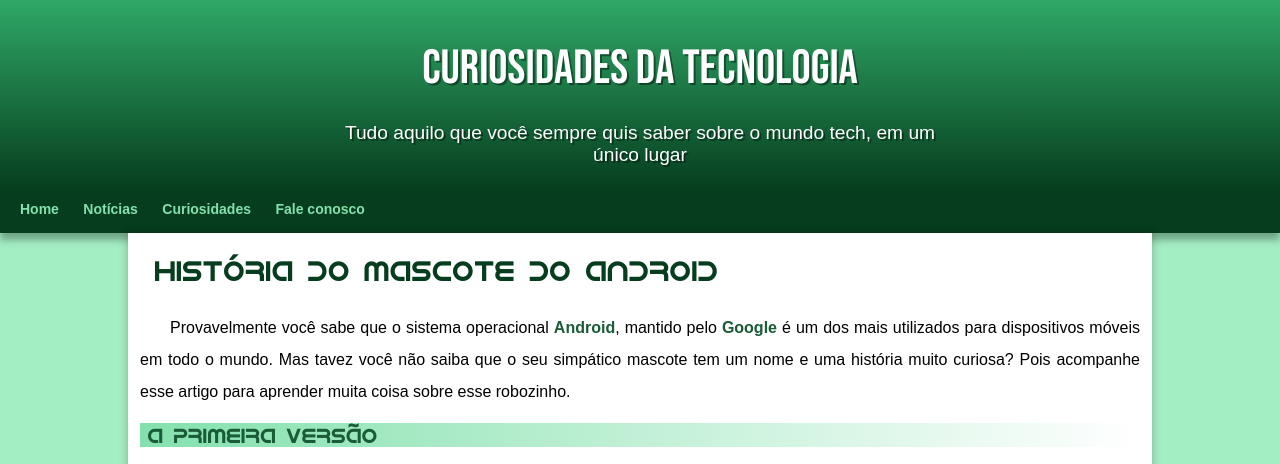
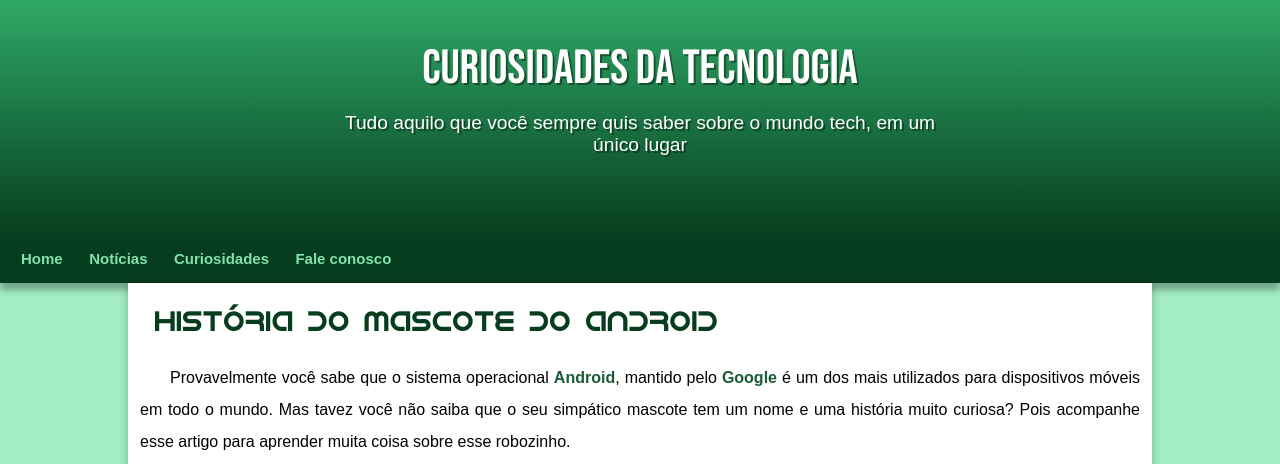
Before and after one commit to Bugmaer/projeto-android, a plain HTML site: page index.html in a window 1280 px wide. Shown: the top 464 px of the page. Drawn offline with Linux system fonts and the light colour scheme.

Commit message:
Update style.css

```diff
--- a/style/style.css
+++ b/style/style.css
@@ -41,7 +41,7 @@ a.externo::after {
 
 header {
     background-image: linear-gradient(to bottom, var(--cor3), var(--cor5));
-    height: 150px;
+    height: 200px;
     text-align: center;
     padding-top: 40px;
 
@@ -50,7 +50,7 @@ header {
 header > h1 {
     color: white;
     font-family: var(--fonte-destaque);
-    margin-bottom: 25px;
+    margin-bottom: 15px;
     font-size: 3em;
     text-shadow: 2px 2px 0px rgba(0, 0, 0, 0.404);
     font-weight: normal;
@@ -76,9 +76,9 @@ nav {
 }
 
 nav > a {
-    font-size: 14px;
+    font-size: 15px;
     color: var(--cor1);
-    padding: 10px;
+    padding: 11px;
     text-decoration: none;
     font-weight: bold;
 }
```
